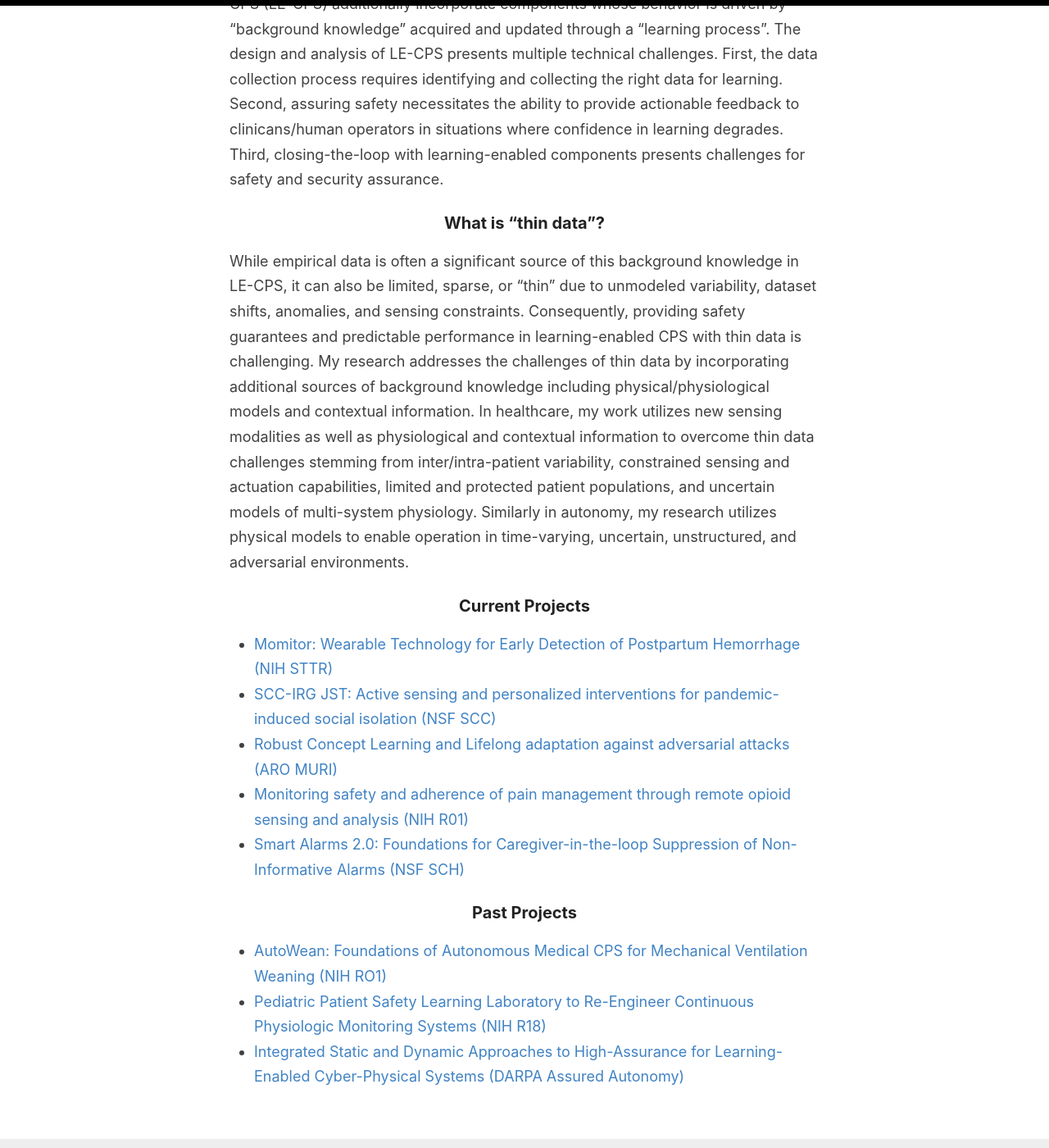
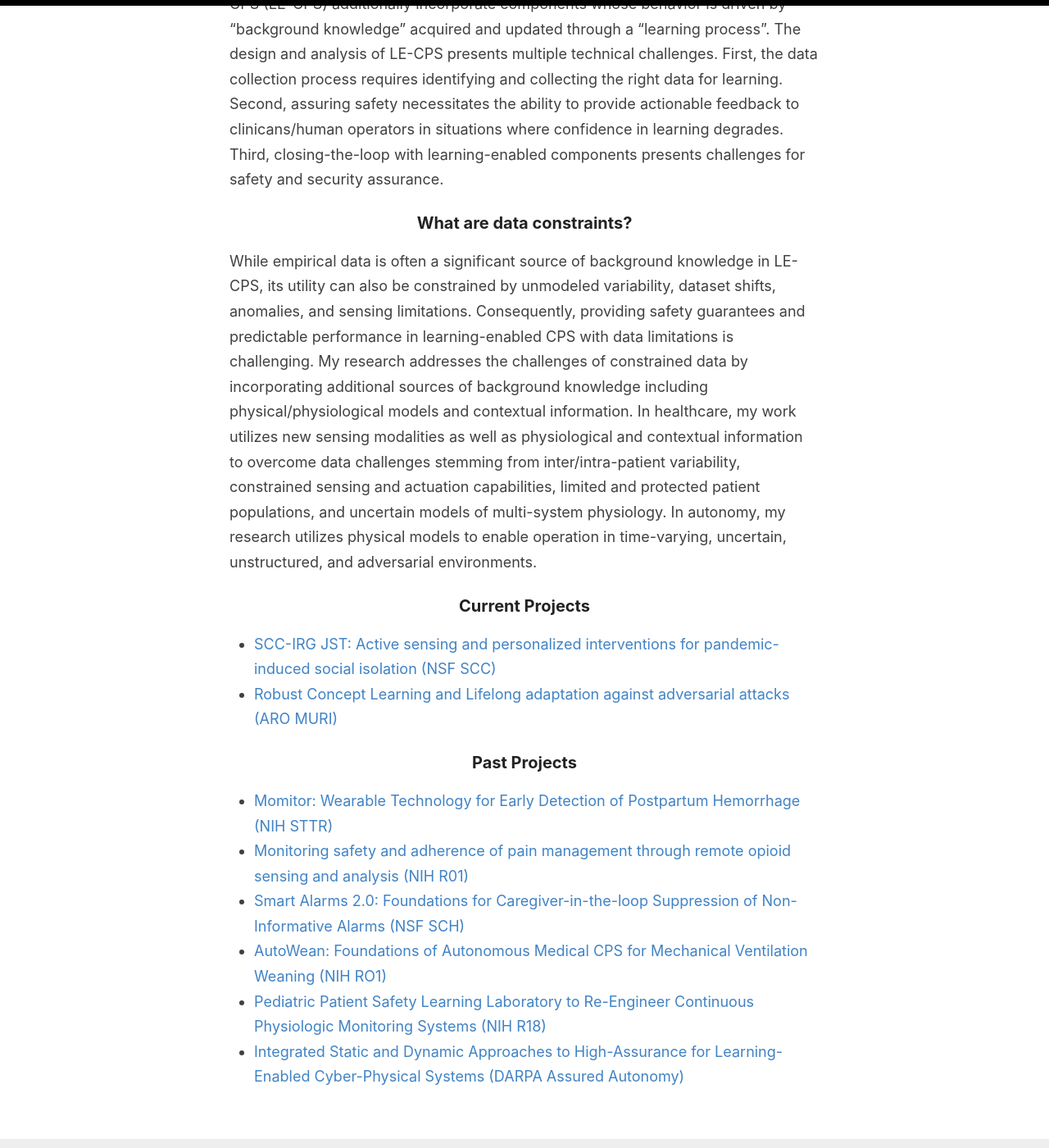
Before and after one commit to weimerj/weimerj.github.io, a Jekyll site: the page built from _pages/research.md, in a window 1280 px wide and 1400 px high, scrolled down 1098 px. Shown: the whole window at 82% size. Built offline with Jekyll 4.4.1, drawn with Linux system fonts in a browser that asks for light colours; our own code applies the rules of GitHub Pages for plain Markdown files; some of the changed text lies outside the part shown.

Commit message:
research update

```diff
--- a/_pages/research.md
+++ b/_pages/research.md
@@ -5,8 +5,8 @@ permalink: /research/
 
 ## Learning-Enabled Cyber-Physical Systems
 
-My research aims to develop techniques and tools for the design and analysis of learning-enabled cyber-physical
-systems (LE-CPS) with thin data primarily targeting applications in the internet-of-medical-things (IoMT)
+My research aims to develop techniques and tools for the design and analysis of data-constrained learning-enabled cyber-physical
+systems (LE-CPS) primarily targeting applications in the internet-of-medical-things (IoMT)
 and autonomous vehicles (AVs). These systems present a unique combination of challenges stemming from the
 intersection of data science, embedded systems, and cyber-physical security in healthcare and autonomy
 applications -- challenges that are not well handled by existing robust engineering paradigms. To address these
@@ -29,27 +29,28 @@ Second, assuring safety necessitates the ability to provide actionable feedback
 situations where confidence in learning degrades. Third, closing-the-loop with learning-enabled components presents
 challenges for safety and security assurance.
 
-### What is "thin data"?
+### What are data constraints?
 
-While empirical data is often a significant source of this background knowledge in LE-CPS, it can also be limited,
-sparse, or "thin" due to unmodeled variability, dataset shifts, anomalies, and sensing constraints. Consequently,
-providing safety guarantees and predictable performance in learning-enabled CPS with thin data is challenging. My
-research addresses the challenges of thin data by incorporating additional sources of background knowledge including
+While empirical data is often a significant source of background knowledge in LE-CPS, its utility can also be constrained by
+unmodeled variability, dataset shifts, anomalies, and sensing limitations. Consequently,
+providing safety guarantees and predictable performance in learning-enabled CPS with data limitations is challenging. My
+research addresses the challenges of constrained data by incorporating additional sources of background knowledge including
 physical/physiological models and contextual information. In healthcare, my work utilizes new sensing modalities
-as well as physiological and contextual information to overcome thin data challenges stemming from inter/intra-patient
+as well as physiological and contextual information to overcome data challenges stemming from inter/intra-patient
 variability, constrained sensing and actuation capabilities, limited and protected patient populations, and uncertain
-models of multi-system physiology. Similarly in autonomy, my research utilizes physical models to enable operation in
+models of multi-system physiology. In autonomy, my research utilizes physical models to enable operation in
 time-varying, uncertain, unstructured, and adversarial environments.
 
 
 ### Current Projects
-- [Momitor: Wearable Technology for Early Detection of Postpartum Hemorrhage (NIH STTR)](https://reporter.nih.gov/search/y7_IQE9dSECym8C5PO0xzg/project-details/10483278)
 - [SCC-IRG JST: Active sensing and personalized interventions for pandemic-induced social isolation (NSF SCC)](https://www.nsf.gov/awardsearch/showAward?AWD_ID=2125561&HistoricalAwards=false)
 - [Robust Concept Learning and Lifelong adaptation against adversarial attacks (ARO MURI)](https://aro-muri2020.seas.upenn.edu/index.html)
+
+
+### Past Projects
+- [Momitor: Wearable Technology for Early Detection of Postpartum Hemorrhage (NIH STTR)](https://reporter.nih.gov/search/y7_IQE9dSECym8C5PO0xzg/project-details/10483278)
 - [Monitoring safety and adherence of pain management through remote opioid sensing and analysis (NIH R01)](https://projectreporter.nih.gov/project_info_description.cfm?aid=9936691&icde=47034448)
 - [Smart Alarms 2.0: Foundations for Caregiver-in-the-loop Suppression of Non-Informative Alarms (NSF SCH)](https://www.nsf.gov/awardsearch/showAward?AWD_ID=1915398&HistoricalAwards=false)
-
-### Past Projects
 - [AutoWean: Foundations of Autonomous Medical CPS for Mechanical Ventilation Weaning (NIH RO1)](https://projectreporter.nih.gov/project_info_description.cfm?aid=9985370&icde=47046182&ddparam=&ddvalue=&ddsub=&cr=1&csb=default&cs=ASC&pball=)
 - [Pediatric Patient Safety Learning Laboratory to Re-Engineer Continuous Physiologic Monitoring Systems (NIH R18)](https://projectreporter.nih.gov/project_info_description.cfm?aid=9778806&icde=47047062)
 - [Integrated Static and Dynamic Approaches to High-Assurance for Learning-Enabled Cyber-Physical Systems (DARPA Assured Autonomy)](https://rtg.cis.upenn.edu/assured-autonomy/)
```
Also changed, not shown: 2 other files.
